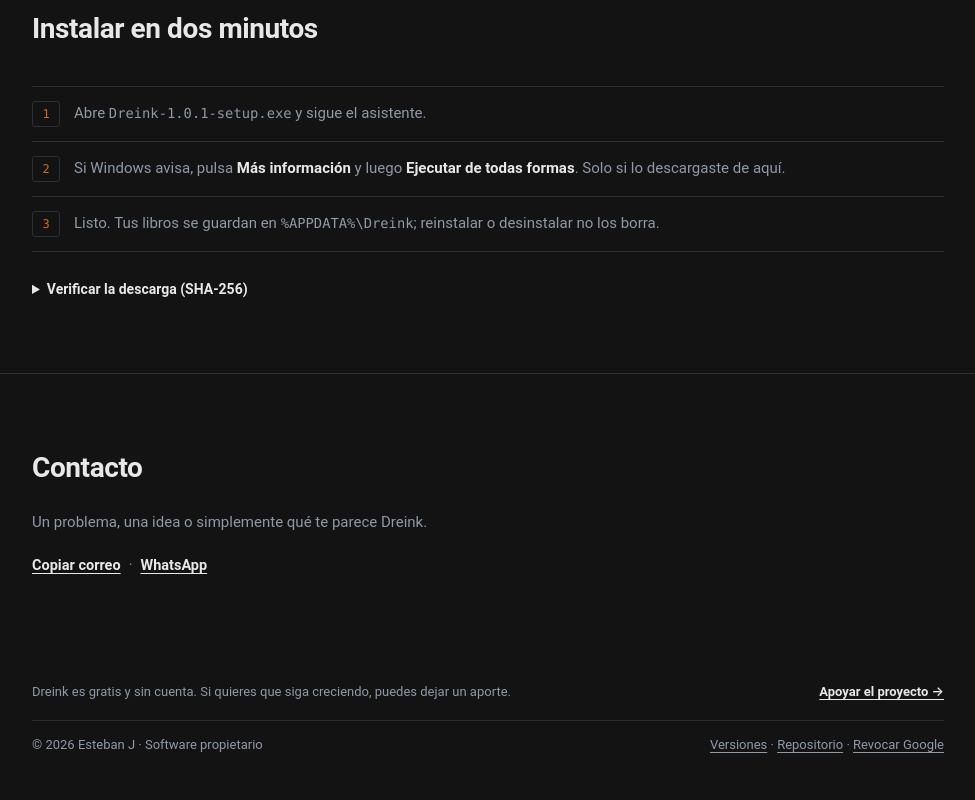
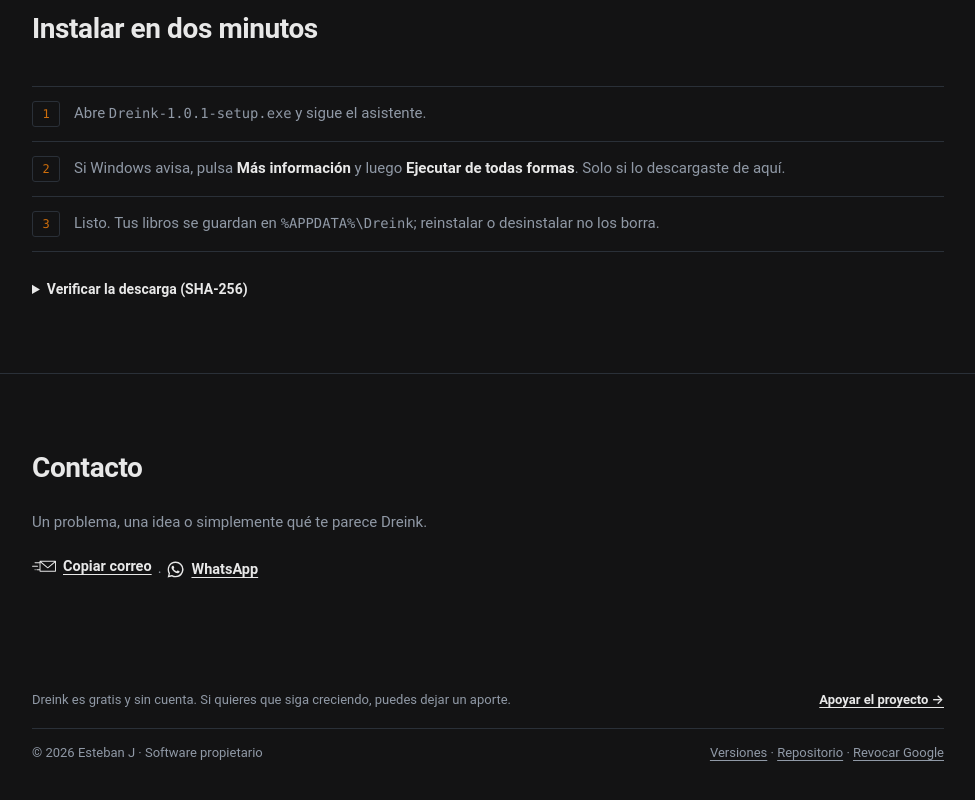
Before and after one commit to dreinkapp/dreinkapp.github.io, a plain HTML site: page index.html in a window 1280 px wide. Shown: the part 1945-2745 px from the top of the page, without its empty margins (152-1127 px from the left). Drawn offline with Linux system fonts and the light colour scheme.

Commit message:
Anadir iconos a los enlaces de contacto

```diff
--- a/index.html
+++ b/index.html
@@ -600,17 +600,32 @@
         display: flex;
         flex-wrap: wrap;
         align-items: baseline;
-        gap: 8px;
+        gap: 6px;
         margin: 20px 0 0;
         font-size: 14.5px;
       }
 
       .contact-links a {
+        display: inline-flex;
+        align-items: center;
+        gap: 7px;
         color: var(--text);
         font-weight: 600;
         text-decoration: underline;
         text-underline-offset: 3px;
         cursor: pointer;
+      }
+
+      .contact-links .icon {
+        width: 17px;
+        height: 17px;
+        flex: none;
+        fill: currentColor;
+      }
+
+      .contact-links .icon-mail {
+        width: 24px;
+        height: 24px;
       }
 
       .contact-links a:hover {
@@ -859,11 +874,32 @@
           <p class="contact-note">Un problema, una idea o simplemente qué te parece Dreink.</p>
 
           <p class="contact-links">
-            <a href="#" id="copy-email" data-done="0">Copiar correo</a>
+            <a href="#" id="copy-email" data-done="0">
+              <svg class="icon icon-mail" viewBox="0 139 512 224" aria-hidden="true" focusable="false">
+                <path
+                  d="M501.801,139.942H171.312c-5.633,0-10.199,4.566-10.199,10.199v19.235h-97.21c-5.633,0-10.199,4.566-10.199,10.199 c0,5.633,4.566,10.199,10.199,10.199h97.21v132.452h-58.101c-5.633,0-10.199,4.566-10.199,10.199s4.566,10.199,10.199,10.199 h58.101v19.235c0,5.633,4.566,10.199,10.199,10.199h330.489c5.633,0,10.199-4.566,10.199-10.199V150.141 C512,144.508,507.434,139.942,501.801,139.942z M476.641,160.34l-140.07,114.985L197.14,160.34H476.641z M491.602,351.661h-310.09 v-177.77l148.556,122.51c1.884,1.553,4.186,2.331,6.489,2.331c2.295,0,4.591-0.772,6.471-2.316L491.602,174.45V351.661z"
+                />
+                <path
+                  d="M119.673,244.768H10.199C4.566,244.768,0,249.334,0,254.967c0,5.633,4.566,10.199,10.199,10.199h109.474 c5.633,0,10.199-4.566,10.199-10.199C129.873,249.334,125.306,244.768,119.673,244.768z"
+                />
+                <path
+                  d="M69.355,322.227h-5.451c-5.633,0-10.199,4.566-10.199,10.199c0,5.633,4.566,10.199,10.199,10.199h5.451 c5.633,0,10.199-4.566,10.199-10.199C79.554,326.793,74.988,322.227,69.355,322.227z"
+                />
+              </svg>
+              <span id="copy-email-label">Copiar correo</span>
+            </a>
             <span class="sep" id="contact-sep">·</span>
-            <a id="whatsapp" href="https://wa.me/584120883117" target="_blank" rel="noopener noreferrer"
-              >WhatsApp</a
-            >
+            <a id="whatsapp" href="https://wa.me/584120883117" target="_blank" rel="noopener noreferrer">
+              <svg class="icon" viewBox="0 0 16 16" aria-hidden="true" focusable="false">
+                <path
+                  d="M11.42 9.49c-.19-.09-1.1-.54-1.27-.61s-.29-.09-.42.1-.48.6-.59.73-.21.14-.4 0a5.13 5.13 0 0 1-1.49-.92 5.25 5.25 0 0 1-1-1.29c-.11-.18 0-.28.08-.38s.18-.21.28-.32a1.39 1.39 0 0 0 .18-.31.38.38 0 0 0 0-.33c0-.09-.42-1-.58-1.37s-.3-.32-.41-.32h-.4a.72.72 0 0 0-.5.23 2.1 2.1 0 0 0-.65 1.55A3.59 3.59 0 0 0 5 8.2 8.32 8.32 0 0 0 8.19 11c.44.19.78.3 1.05.39a2.53 2.53 0 0 0 1.17.07 1.93 1.93 0 0 0 1.26-.88 1.67 1.67 0 0 0 .11-.88c-.05-.07-.17-.12-.36-.21z"
+                />
+                <path
+                  d="M13.29 2.68A7.36 7.36 0 0 0 8 .5a7.44 7.44 0 0 0-6.41 11.15l-1 3.85 3.94-1a7.4 7.4 0 0 0 3.55.9H8a7.44 7.44 0 0 0 5.29-12.72zM8 14.12a6.12 6.12 0 0 1-3.15-.87l-.22-.13-2.34.61.62-2.28-.14-.23a6.18 6.18 0 0 1 9.6-7.65 6.12 6.12 0 0 1 1.81 4.37A6.19 6.19 0 0 1 8 14.12z"
+                />
+              </svg>
+              WhatsApp
+            </a>
           </p>
 
           <p class="contact-status" id="contact-status" role="status" aria-live="polite"></p>
@@ -968,6 +1004,7 @@
       // ---------------------------------------------------------------------
       const CORREO = 'estebanquerecuto8@gmail.com';
       const copyEmail = document.getElementById('copy-email');
+      const copyEmailLabel = document.getElementById('copy-email-label');
       const contactStatus = document.getElementById('contact-status');
 
       copyEmail.addEventListener('click', async () => {
@@ -995,10 +1032,10 @@
           return;
         }
 
-        copyEmail.textContent = 'Copiado';
+        copyEmailLabel.textContent = 'Copiado';
         copyEmail.dataset.done = '1';
         setTimeout(() => {
-          copyEmail.textContent = 'Copiar correo';
+          copyEmailLabel.textContent = 'Copiar correo';
           copyEmail.dataset.done = '0';
         }, 2000);
       });
```
